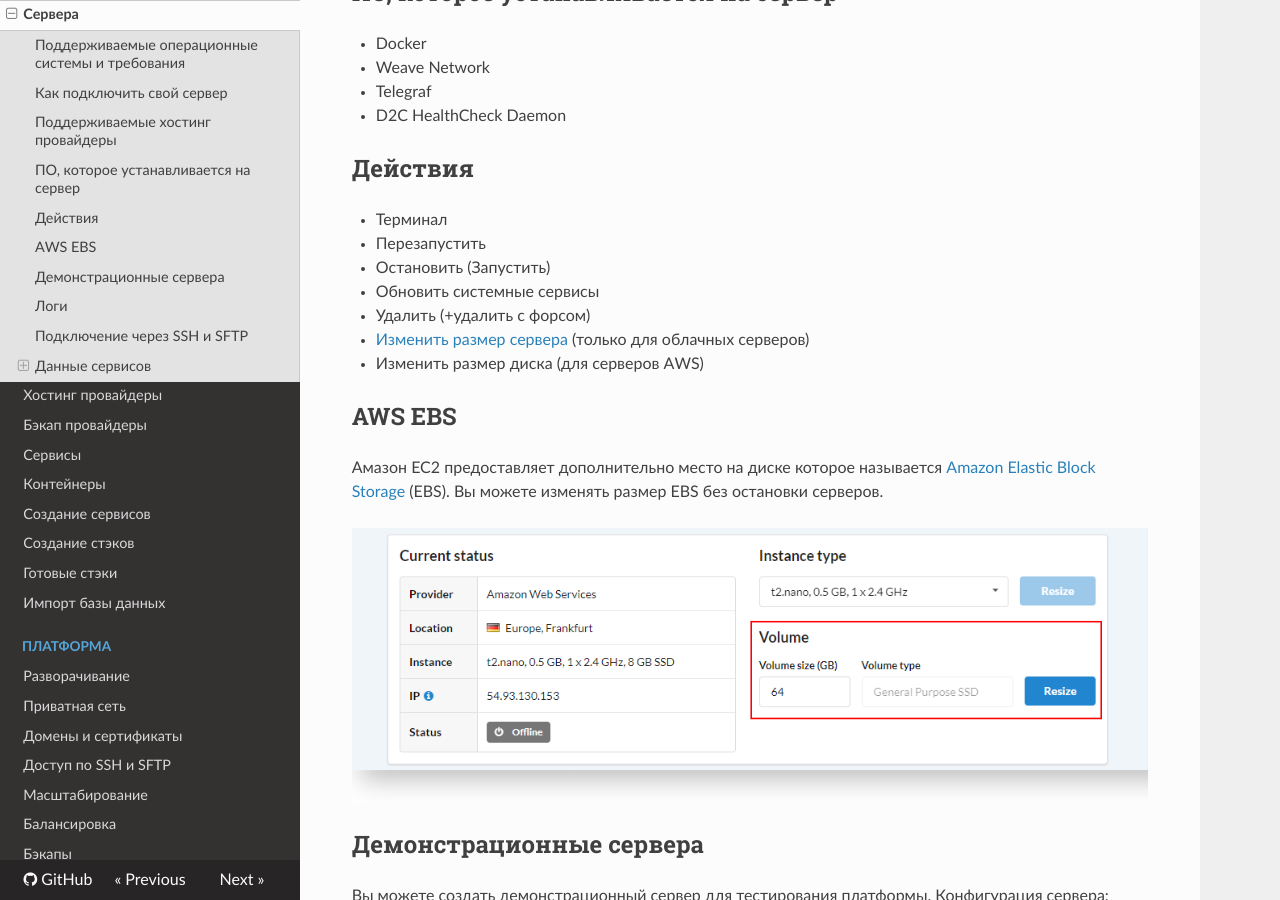
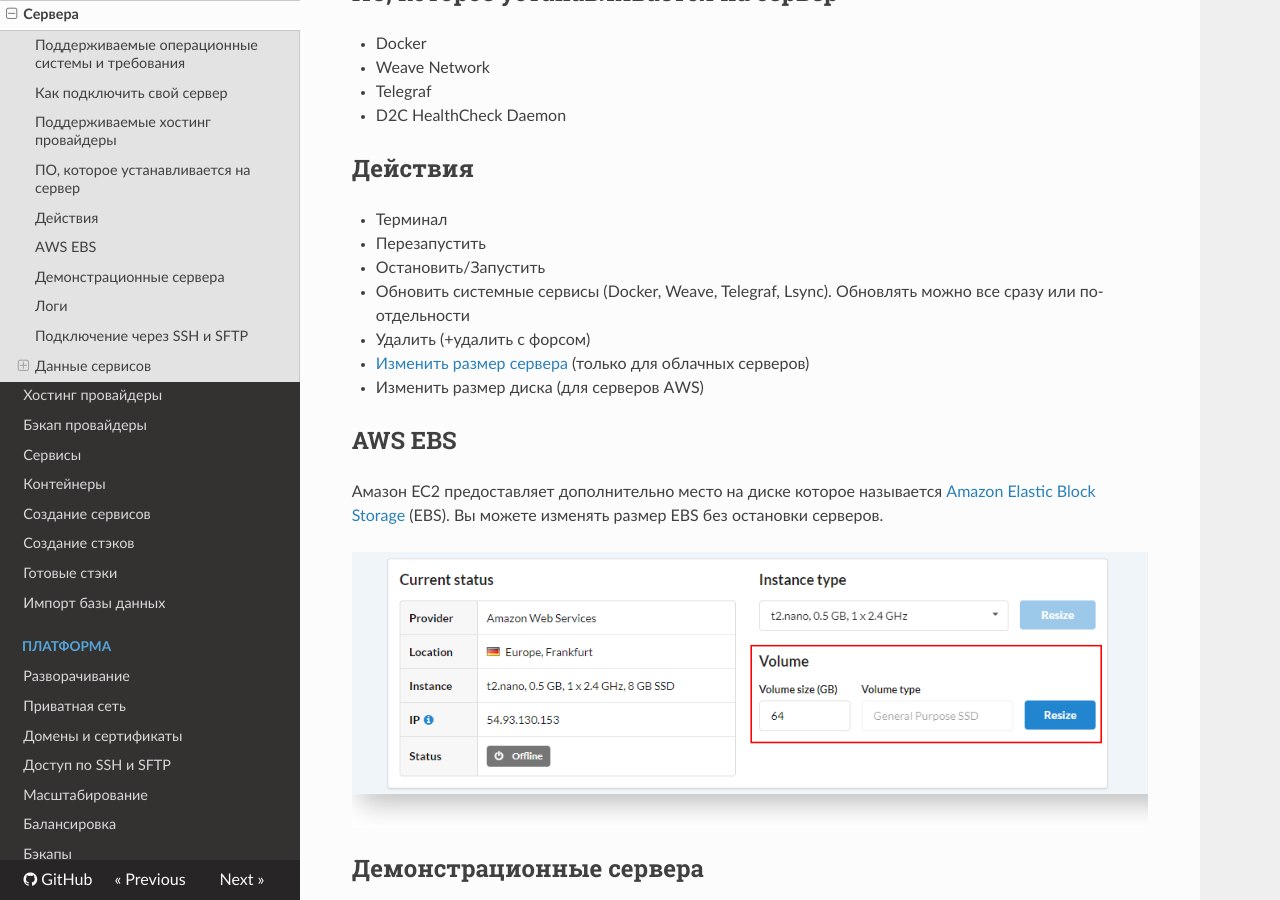
Before and after one commit to d2cio/docs-ru, an MkDocs documentation site: the page built from docs/getting-started/hosts.md, in a window 1280 px wide and 900 px high, scrolled down 1879 px. Built offline with MkDocs 1.6.1, drawn with Linux system fonts in a browser that asks for light colours; nearby versions of some CDN libraries; old or Windows-style settings are respelled for this version of MkDocs.

```diff
--- a/docs/getting-started/hosts.md
+++ b/docs/getting-started/hosts.md
@@ -54,8 +54,8 @@
 
 - Терминал
 - Перезапустить
-- Остановить (Запустить)
-- Обновить системные сервисы
+- Остановить/Запустить
+- Обновить системные сервисы (Docker, Weave, Telegraf, Lsync). Обновлять можно все сразу или по-отдельности
 - Удалить (+удалить с форсом)
 - [Изменить размер сервера](/platform/scaling/#_3) (только для облачных серверов)
 - Изменить размер диска (для серверов AWS)
```
Also changed, not shown: docs/getting-started/containers.md (+1 -1 lines), docs/getting-started/services.md (+1 -0 lines).
